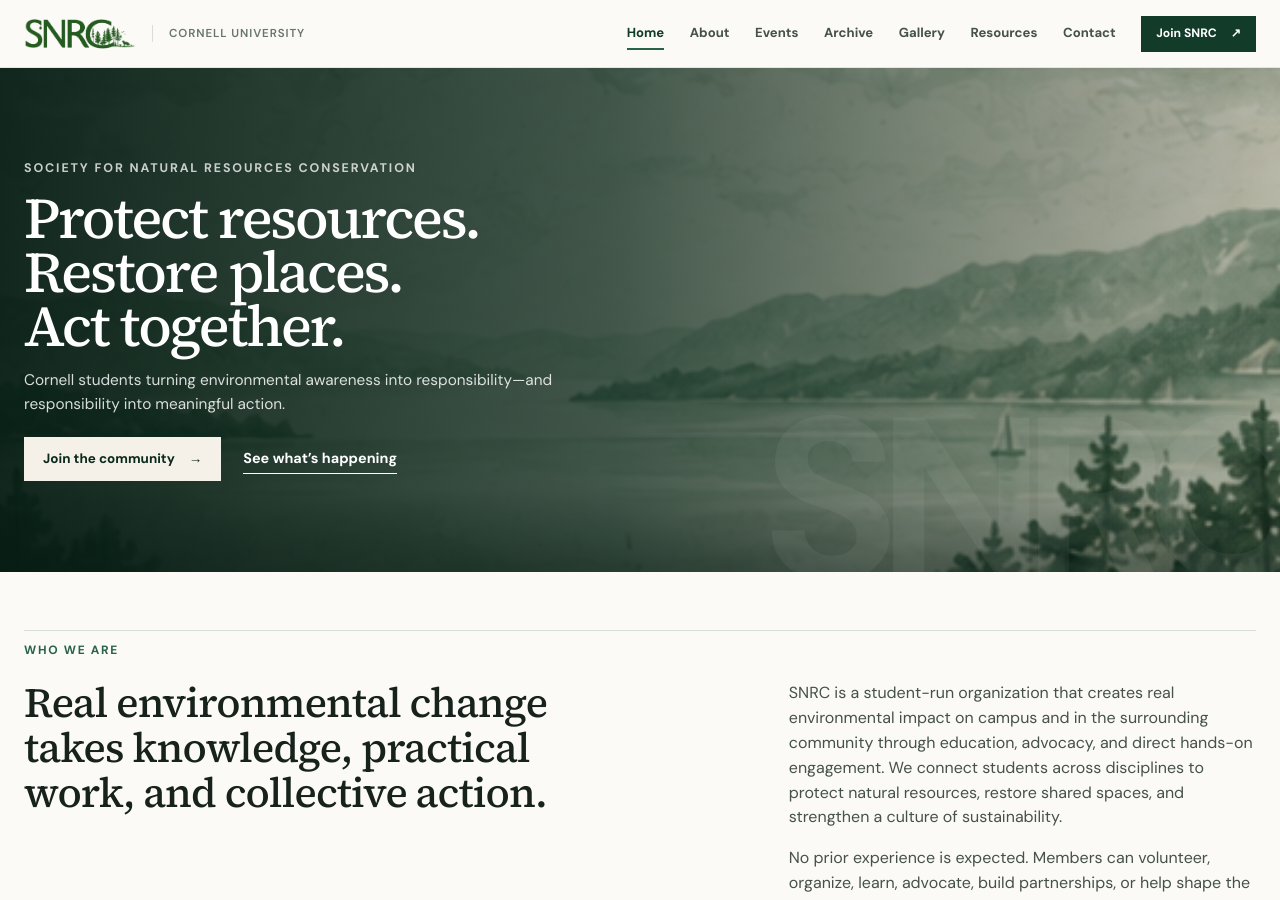
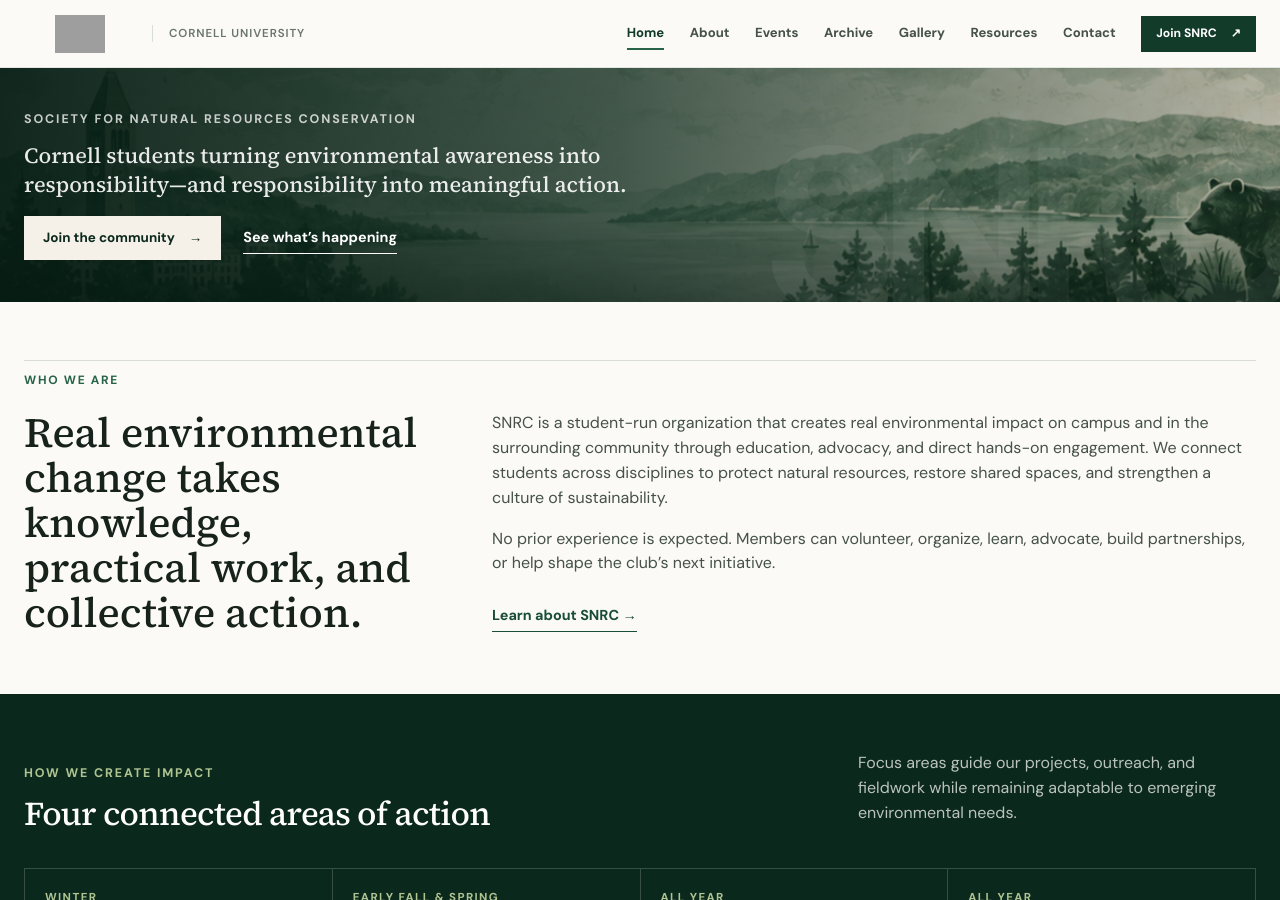
Before and after one commit to cornellsnrc/cornellsnrc.github.io, a Jekyll site: the page built from index.html, in a window 1280 px wide and 900 px high. Built offline with Jekyll 4.4.1, drawn with Linux system fonts in a browser that asks for light colours; some of the changed text lies outside the part shown; grey boxes are pictures that could not be loaded.

Commit message:
Refine home layout and add SNRC photo collage

```diff
--- a/_includes/header.html
+++ b/_includes/header.html
@@ -1,7 +1,7 @@
 <header class="site-header" data-header>
   <div class="header-inner">
     <a class="brand" href="{{ '/' | relative_url }}" aria-label="SNRC home">
-      <img src="{{ '/assets/images/brand/snrc-classic-logo.png' | relative_url }}" alt="SNRC">
+      <img src="{{ '/assets/images/brand/snrc-watercolor-logo.png' | relative_url }}" alt="SNRC">
       <span class="brand-context">Cornell University</span>
     </a>
 
--- a/assets/css/main.css
+++ b/assets/css/main.css
@@ -154,7 +154,7 @@
 /* Homepage */
 .home-hero {
   position: relative;
-  min-height: clamp(420px, 56svh, 520px);
+  min-height: clamp(210px, 26svh, 265px);
   overflow: hidden;
   display: flex;
   align-items: center;
@@ -170,9 +170,8 @@
   height: 84px;
   background: linear-gradient(to top, rgba(5, 25, 17, 0.45), transparent);
 }
-.hero-copy { position: relative; z-index: 2; padding-block: 42px; }
-.hero-copy h1 { max-width: 690px; margin-bottom: 16px; color: var(--white); font-size: clamp(2.75rem, 4.5vw, 4.55rem); letter-spacing: -0.04em; line-height: 0.94; }
-.hero-intro { max-width: 560px; margin-bottom: 20px; color: rgba(255, 255, 255, 0.84); font-size: clamp(0.96rem, 1.15vw, 1.05rem); }
+.hero-copy { position: relative; z-index: 2; padding-block: 30px; }
+.hero-intro { max-width: 640px; margin-bottom: 18px; color: rgba(255, 255, 255, 0.9); font-family: var(--serif); font-size: clamp(1.15rem, 1.7vw, 1.55rem); line-height: 1.3; }
 .hero-actions { display: flex; align-items: center; gap: 22px; flex-wrap: wrap; }
 .hero-mark {
   position: absolute;
@@ -189,7 +188,7 @@
 }
 .section-label { margin-bottom: 20px; border-top: 1px solid var(--line); }
 .section-label span { display: inline-block; padding-top: 10px; color: var(--forest-700); font-size: 0.75rem; font-weight: 700; letter-spacing: 0.14em; text-transform: uppercase; }
-.intro-grid { display: grid; grid-template-columns: minmax(0, 1.2fr) minmax(340px, 0.8fr); gap: clamp(36px, 5vw, 72px); align-items: start; }
+.intro-grid { display: grid; grid-template-columns: minmax(300px, 0.72fr) minmax(420px, 1.28fr); gap: clamp(24px, 3vw, 42px); align-items: start; }
 .display-heading { margin: 0; font-size: clamp(2rem, 3.25vw, 3.35rem); }
 .body-copy p { font-size: 1rem; }
 .body-copy .text-link { margin-top: 8px; display: inline-block; }
@@ -201,14 +200,20 @@
 .section-heading-row > p { margin-bottom: 6px; }
 .program-grid { display: grid; grid-template-columns: repeat(4, 1fr); border-top: 1px solid rgba(255, 255, 255, 0.18); border-left: 1px solid rgba(255, 255, 255, 0.18); }
 .program-card { min-height: 270px; padding: 20px; border-right: 1px solid rgba(255, 255, 255, 0.18); border-bottom: 1px solid rgba(255, 255, 255, 0.18); }
-.program-number { display: block; margin-bottom: 22px; color: #afc491; font-size: 0.72rem; font-weight: 700; letter-spacing: 0.14em; }
+.program-season { display: block; margin-bottom: 22px; color: #afc491; font-size: 0.72rem; font-weight: 700; letter-spacing: 0.12em; text-transform: uppercase; }
 .program-card h3 { margin-bottom: 12px; }
 .program-card > p { font-size: 0.88rem; }
 .program-card ul { margin: 14px 0 0; padding: 10px 0 0; border-top: 1px solid rgba(255, 255, 255, 0.14); list-style: none; }
 .program-card li { padding-block: 2px; color: rgba(255, 255, 255, 0.52); font-size: 0.75rem; }
 .split-feature { display: grid; grid-template-columns: 1.15fr 0.85fr; min-height: 300px; background: #e6e9de; }
-.feature-art { min-height: 300px; padding: 34px; display: flex; align-items: center; background: var(--cream); }
-.feature-art img { width: 100%; }
+.feature-collage { position: relative; min-height: 350px; overflow: hidden; isolation: isolate; background: var(--cream); }
+.collage-card { position: absolute; margin: 0; padding: 6px 6px 25px; background: var(--white); box-shadow: 0 12px 28px rgba(9, 40, 28, 0.2); }
+.collage-card img { width: 100%; height: 100%; object-fit: cover; }
+.collage-card figcaption { position: absolute; right: 7px; bottom: 5px; left: 7px; overflow: hidden; color: var(--forest-900); font-size: 0.65rem; font-weight: 700; line-height: 1.15; text-overflow: ellipsis; text-transform: uppercase; white-space: nowrap; }
+.collage-card-back { z-index: 1; top: 10%; left: 5%; width: 57%; height: 59%; transform: rotate(-2deg); }
+.collage-card-right { z-index: 2; top: 5%; right: 6%; width: 34%; height: 59%; transform: rotate(3deg); }
+.collage-card-left { z-index: 3; bottom: 4%; left: 11%; width: 31%; height: 54%; transform: rotate(-4deg); }
+.collage-card-front { z-index: 4; right: 9%; bottom: 2%; width: 47%; height: 53%; transform: rotate(2deg); }
 .feature-copy { padding: clamp(28px, 4vw, 48px); display: flex; flex-direction: column; justify-content: center; }
 .feature-copy h2 { font-size: clamp(1.8rem, 2.6vw, 2.65rem); }
 .stacked-links { margin-top: 12px; display: flex; flex-wrap: wrap; gap: 18px; }
@@ -380,12 +385,11 @@
   .site-nav > a:not(.button) { padding: 12px 0; border-bottom: 1px solid var(--line); font-family: var(--serif); font-size: 1.5rem; font-weight: 600; }
   .site-nav > a:not(.button)::after { display: none; }
   .nav-join { margin-top: 28px; width: 100%; }
-  .home-hero { min-height: 460px; }
-  .hero-copy h1 { font-size: clamp(2.8rem, 9vw, 4.2rem); }
+  .home-hero { min-height: 250px; }
   .intro-grid, .section-heading-row, .split-feature, .resource-group, .collaboration-callout, .archive-heading, .archive-callout { grid-template-columns: 1fr; }
   .intro-grid, .section-heading-row { gap: 28px; }
   .split-feature { min-height: 0; }
-  .feature-art { min-height: 240px; }
+  .feature-collage { min-height: 320px; }
   .feature-copy { padding: 30px; }
   .values-grid { grid-template-columns: 1fr; }
   .value-card { min-height: 165px; }
@@ -402,16 +406,15 @@
 
 @media (max-width: 560px) {
   .section { padding-block: 40px; }
-  .home-hero { min-height: 430px; background-position: 58% center; }
-  .hero-copy { padding-block: 38px; }
-  .hero-copy h1 { font-size: clamp(2.65rem, 12vw, 3.7rem); }
-  .hero-intro { font-size: 1rem; }
+  .home-hero { min-height: 270px; background-position: 58% center; }
+  .hero-copy { padding-block: 28px; }
+  .hero-intro { font-size: 1.12rem; }
   .hero-actions { align-items: flex-start; flex-direction: column; gap: 16px; }
   .page-hero { padding-top: 42px; padding-bottom: 30px; }
   .page-hero h1 { font-size: clamp(2.25rem, 10vw, 3.2rem); }
   .program-grid { grid-template-columns: 1fr; }
   .program-card { min-height: 240px; }
-  .feature-art { min-height: 190px; padding: 24px; }
+  .feature-collage { min-height: 290px; }
   .feature-copy { padding: 26px 22px; }
   .officer-grid, .gallery-grid { grid-template-columns: 1fr; }
   .event-card { grid-template-columns: 82px 1fr; gap: 22px; }
--- a/index.html
+++ b/index.html
@@ -7,7 +7,6 @@
 <section class="home-hero">
   <div class="hero-copy content-width reveal">
     <p class="eyebrow eyebrow-light">Society for Natural Resources Conservation</p>
-    <h1>Protect resources.<br>Restore places.<br>Act together.</h1>
     <p class="hero-intro">Cornell students turning environmental awareness into responsibility—and responsibility into meaningful action.</p>
     <div class="hero-actions">
       <a class="button button-light" href="{{ site.data.site.links.join }}" target="_blank" rel="noopener">Join the community <span aria-hidden="true">→</span></a>
@@ -20,7 +19,7 @@
 <section class="intro-section section content-width">
   <div class="section-label reveal"><span>Who we are</span></div>
   <div class="intro-grid">
-    <h2 class="display-heading reveal">Real environmental change takes knowledge, practical work, and collective action.</h2>
+    <h1 class="display-heading reveal">Real environmental change takes knowledge, practical work, and collective action.</h1>
     <div class="body-copy reveal">
       <p>{{ site.data.site.organization.description }} We connect students across disciplines to protect natural resources, restore shared spaces, and strengthen a culture of sustainability.</p>
       <p>No prior experience is expected. Members can volunteer, organize, learn, advocate, build partnerships, or help shape the club’s next initiative.</p>
@@ -41,7 +40,7 @@
     <div class="program-grid">
       {% for program in site.data.programs %}
         <article class="program-card reveal">
-          <span class="program-number">{{ program.number }}</span>
+          <span class="program-season">{{ program.season }}</span>
           <h3>{{ program.title }}</h3>
           <p>{{ program.summary }}</p>
           <ul>
@@ -55,8 +54,13 @@
 
 <section class="section content-width">
   <div class="split-feature">
-    <div class="feature-art reveal">
-      <img src="{{ '/assets/images/brand/snrc-watercolor-logo.png' | relative_url }}" alt="SNRC watercolor logo with trees, wildlife, and McGraw Tower">
+    <div class="feature-collage reveal" aria-label="Scenes from SNRC projects and events">
+      {% for photo in site.data.home.join_photos %}
+        <figure class="collage-card collage-card-{{ photo.position }}">
+          <img src="{{ photo.image | relative_url }}" alt="{{ photo.alt }}" loading="lazy">
+          <figcaption>{{ photo.caption }}</figcaption>
+        </figure>
+      {% endfor %}
     </div>
     <div class="feature-copy reveal">
       <p class="eyebrow">Join the work</p>
```
Also changed, not shown: HOW_TO_UPDATE_THE_WEBSITE.md (+3 -0 lines), _data/home.yml (added, +19 -0 lines), _data/programs.yml (+4 -4 lines), assets/images/gallery/earthday-cleanup-ad.jpg, assets/images/gallery/gorge-cleanup-group.jpg (added), assets/images/gallery/gorge-cleanup1.jpg, assets/images/gallery/tcamp-sign-painting.jpg, assets/images/gallery/terracycle-bin-painting.jpg, 3 other files.
